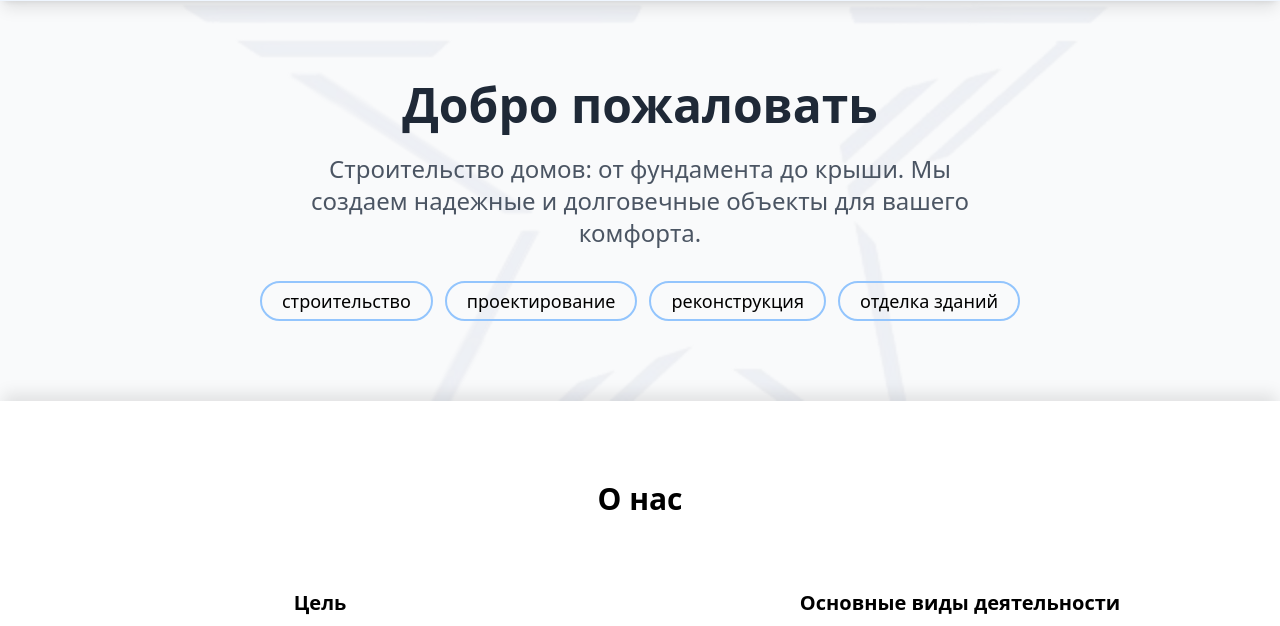
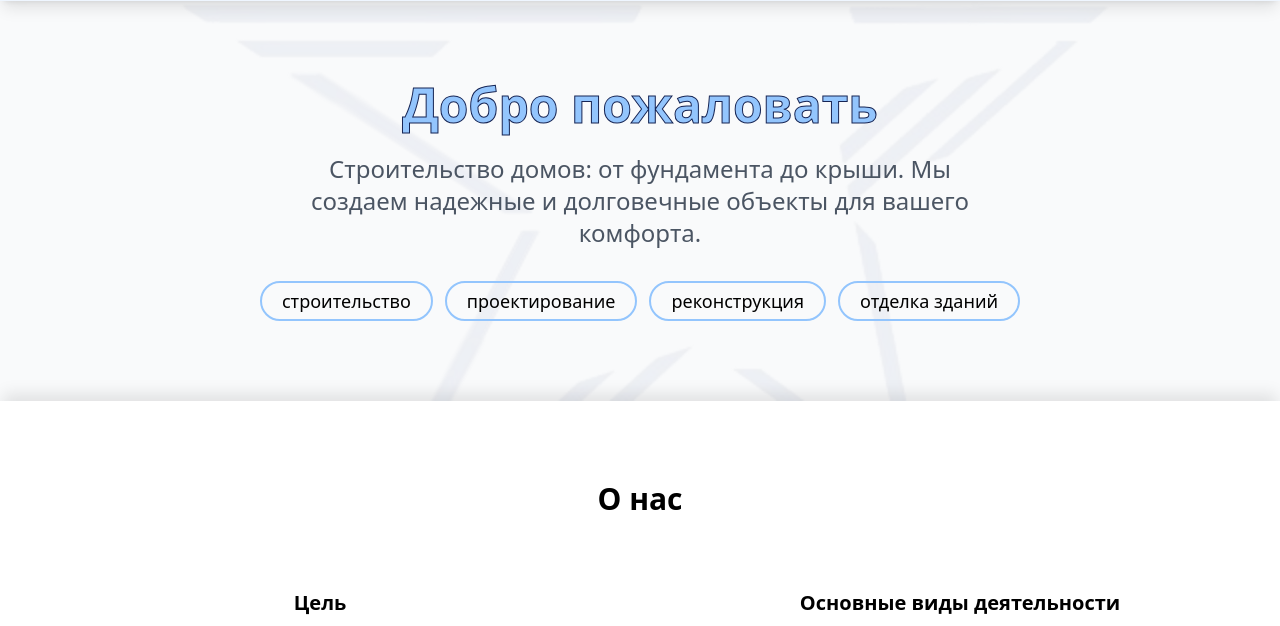
Before and after one commit to 3axhax/steel, a website: page index.html in a window 1280 px wide. Shown: the part 87-713 px from the top of the page. Drawn offline with Linux system fonts and the light colour scheme.

Commit message:
UI // tyny fix

```diff
--- a/index.html
+++ b/index.html
@@ -104,9 +104,10 @@
 <section id="home" class="py-20 px-4 relative">
     <div class="absolute inset-0 bg-cover bg-center bg-no-repeat opacity-5 z-[-1]" style="background-image: url('/img/bg.webp');"></div>
     <div class="container mx-auto text-center">
-        <h1 class="text-5xl font-bold text-gray-800 mb-6">
+        <h1 class="sr-only">Строительная компания Сталь</h1>
+        <p class="text-5xl font-bold mb-6 outlined-heading">
             Добро пожаловать
-        </h1>
+        </p>
         <p class="text-2xl text-gray-600 mb-8 max-w-2xl mx-auto">
             Строительство домов: от фундамента до крыши. Мы создаем надежные и долговечные объекты для вашего комфорта.
         </p>
--- a/src/input.css
+++ b/src/input.css
@@ -7,6 +7,9 @@ html {
 }
 
 :root {
+    --color-white: #ffffff;
+    --color-blue-950: #172554;
+    --color-gray-900: #111827;
     --underline-height: 1px;
     --underline-spacing: 0.25em;
 }
@@ -19,6 +22,19 @@ html {
     hover:[background-size:100%_var(--underline-height)]
     transition-[background-size] duration-300 ease-out
     pb-[var(--underline-spacing)] -mb-1;
+}
+
+.outlined-heading {
+    @apply text-blue-300
+    [text-shadow:-1px_-1px_0_var(--color-blue-950),1px_-1px_0_var(--color-blue-950),-1px_1px_0_var(--color-blue-950),1px_1px_0_var(--color-blue-950)]
+    supports-[-webkit-text-stroke:1px_var(--color-blue-950)]:[-webkit-text-stroke:1px_var(--color-blue-950)]
+    supports-[-webkit-text-stroke:1px_var(--color-blue-950)]:[-webkit-text-fill-color:var(text-white)]
+    supports-[-webkit-text-stroke:1px_var(--color-blue-950)]:[text-shadow:none]
+    dark:text-gray-900
+    dark:[text-shadow:-1px_-1px_0_var(--color-white),1px_-1px_0_var(--color-white),-1px_1px_0_var(--color-white),1px_1px_0_var(--color-white)]
+    dark:supports-[-webkit-text-stroke:1px_var(--color-white)]:[-webkit-text-stroke:1px_var(--color-white)]
+    dark:supports-[-webkit-text-stroke:1px_var(--color-white)]:[-webkit-text-fill-color:var(--color-gray-900)]
+    dark:supports-[-webkit-text-stroke:1px_var(--color-white)]:[text-shadow:none];
 }
 
 .carousel-slide {
```
Also changed, not shown: dist/output.css.
